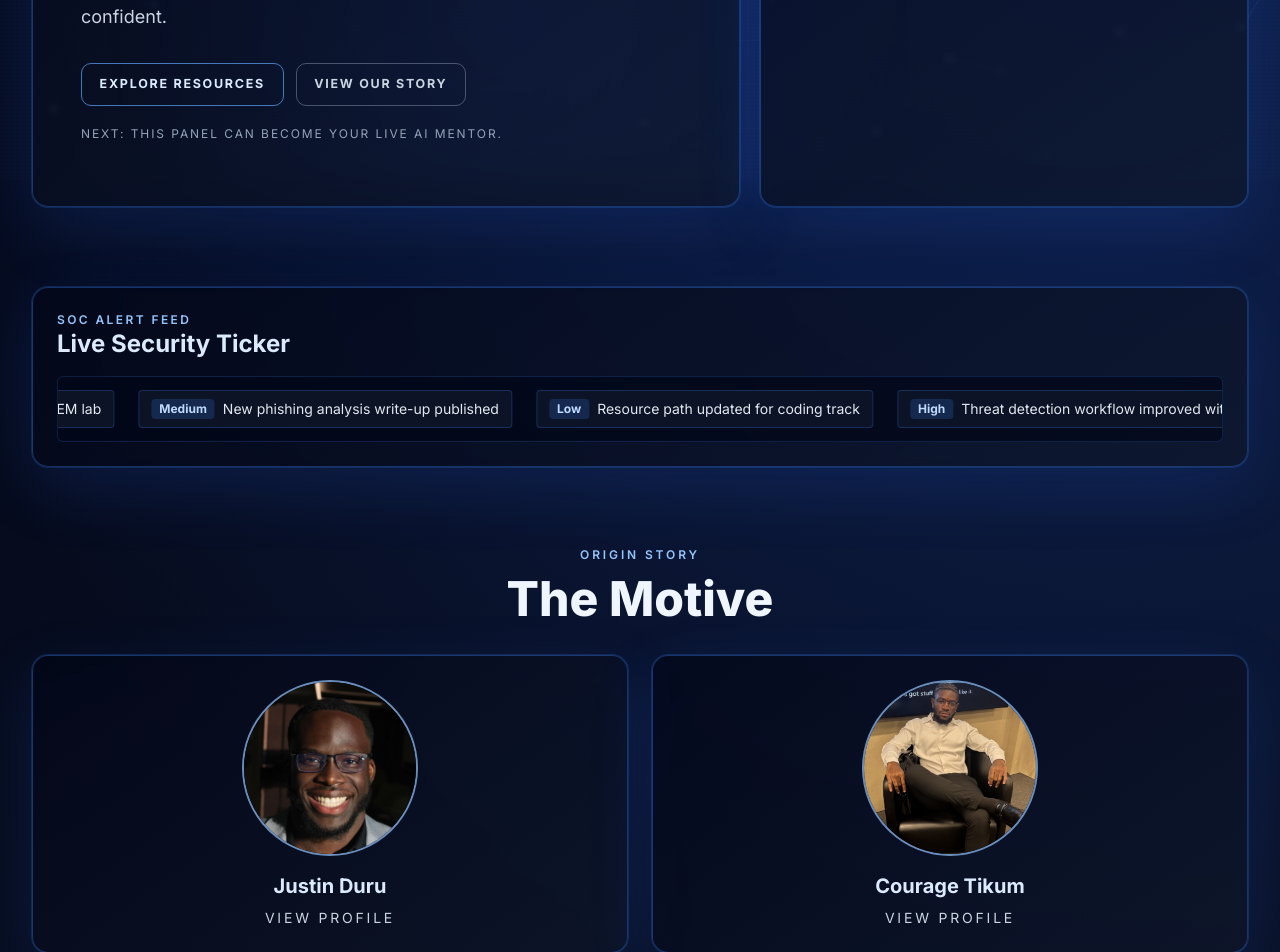
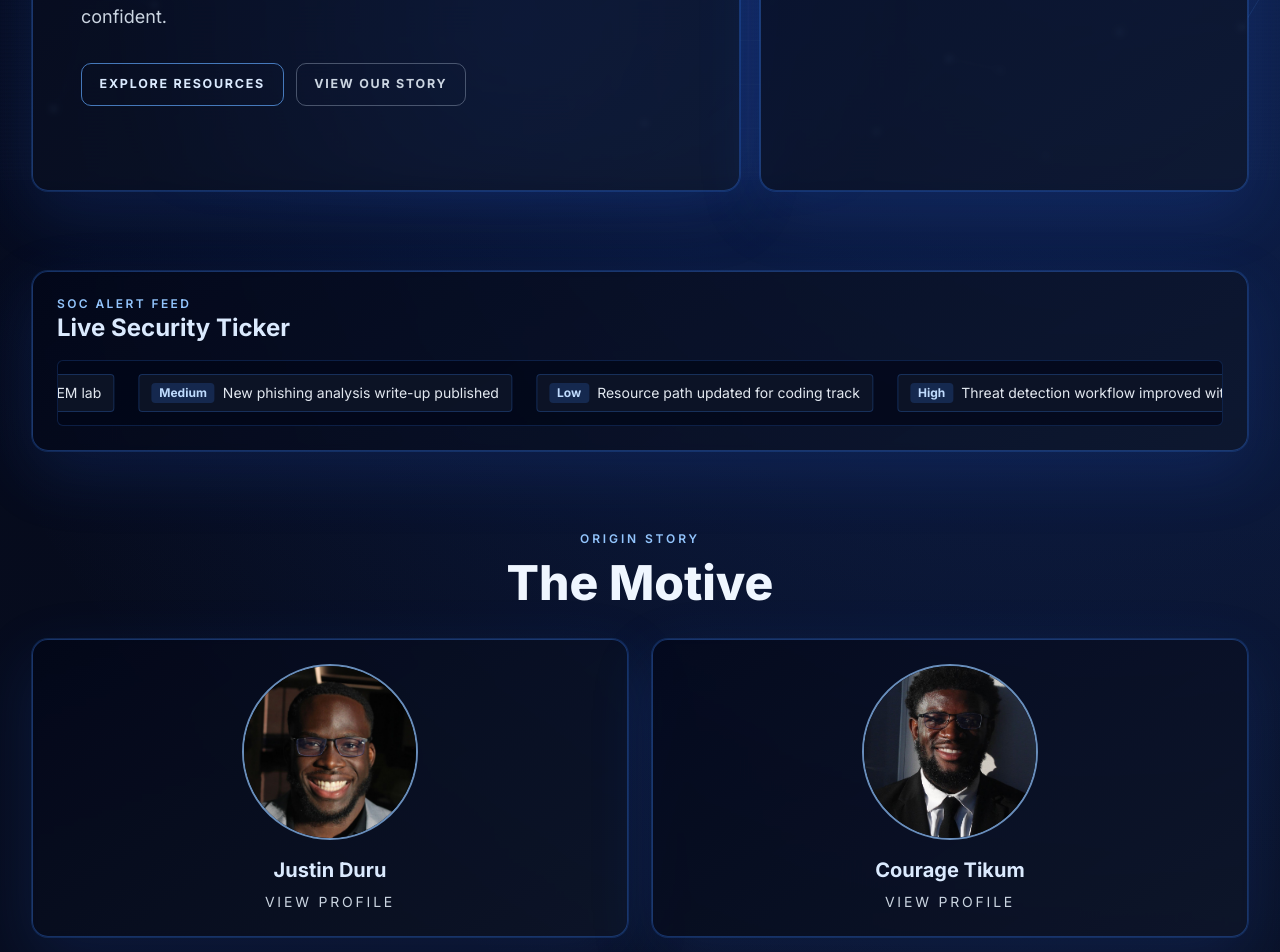
Before and after one commit to Couragous77/TechDive2.0, a Next.js app: page / in a window 1280 px wide. Shown: the part 620-1572 px from the top of the page. Built offline with nearby package versions, Linux system fonts and the light colour scheme.

Commit message:
changed my profile pic - Courage

```diff
--- a/app/page.tsx
+++ b/app/page.tsx
@@ -42,7 +42,7 @@ export default function Page() {
             </Link>
           </div>
           <p className="mt-5 text-xs uppercase tracking-[0.16em] text-slate-400">
-            Next: this panel can become your live AI mentor.
+
           </p>
         </div>
         <TerminalPanel />
@@ -71,7 +71,7 @@ export default function Page() {
 
           <Link href="/courage" className="cyber-panel block p-6 text-center transition hover:-translate-y-1">
             <Image
-              src="/images/Courage2.jpg"
+              src="/images/headShot.jpg"
               alt="Courage Tikum"
               width={180}
               height={180}
```
